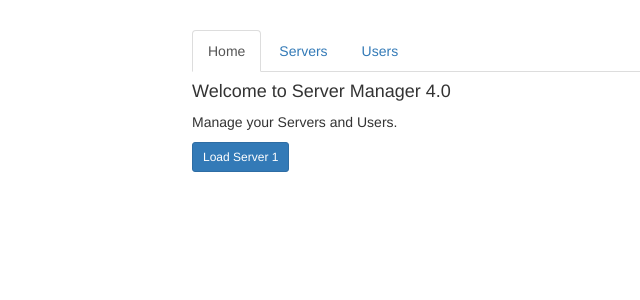
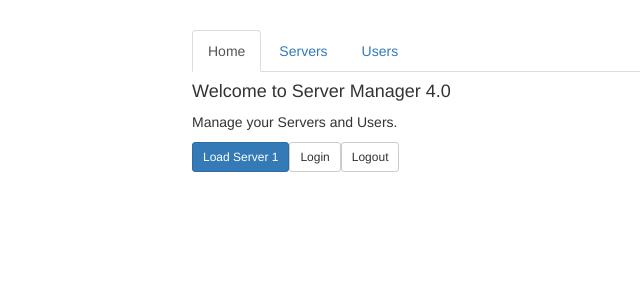
Before and after one commit to pcvenk/angular2-router, an Angular app: page / in a window 1280 px wide. Shown: the top 300 px of the page, without its empty margins (73-713 px from the left). Built offline with nearby package versions, Linux system fonts and the light colour scheme.

Commit message:
Faking the user auth

```diff
--- a/src/app/home/home.component.html
+++ b/src/app/home/home.component.html
@@ -1,3 +1,5 @@
 <h4>Welcome to Server Manager 4.0</h4>
 <p>Manage your Servers and Users.</p>
 <button class="btn btn-sm btn-primary" (click)="toServer(1)">Load Server 1</button>
+<button class="btn btn-sm btn-default" (click)="onLogin()">Login</button>
+<button class="btn btn-sm btn-default" (click)="onLogout()">Logout</button>
--- a/src/app/home/home.component.ts
+++ b/src/app/home/home.component.ts
@@ -1,5 +1,7 @@
 import { Component, OnInit } from '@angular/core';
 import { Router } from '@angular/router';
+
+import { AuthService } from '../auth.service';
 
 @Component({
   selector: 'app-home',
@@ -8,7 +10,7 @@
 })
 export class HomeComponent implements OnInit {
 
-  constructor(private router: Router) { }
+  constructor(private router: Router, private authService: AuthService) { }
 
   ngOnInit() {
   }
@@ -17,4 +19,12 @@
     this.router.navigate(['/servers', id, 'edit'], {queryParams: { allowEdit: '1' }, fragment: 'loading'});
   }
 
+  onLogin() {
+    this.authService.login();
+  }
+
+  onLogout() {
+    this.authService.logout();
+  }
+
 }
```
